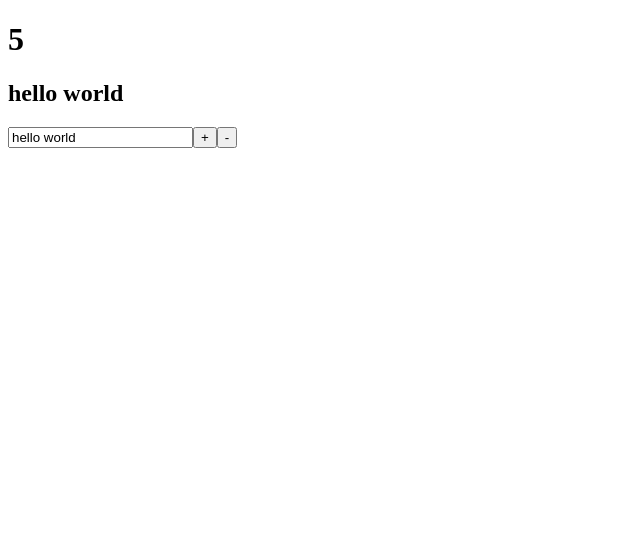
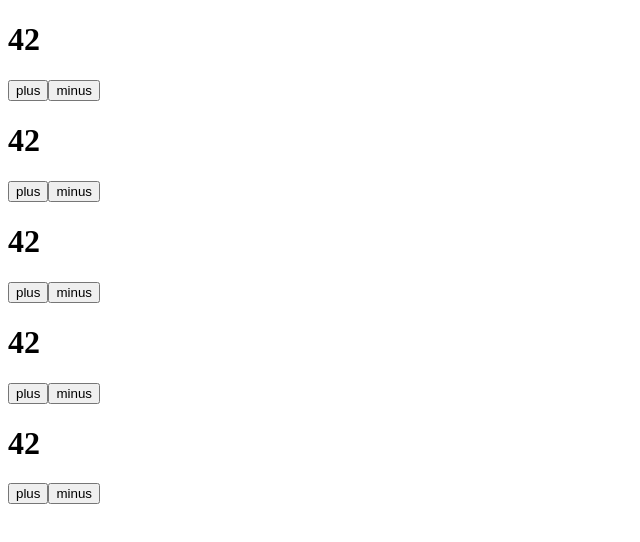
Before and after one commit to sumenko/hello_react, a React (Create React App) app: page / in a window 1280 px wide. Shown: the top 542 px of the page, without its empty margins (0-640 px from the left). Built offline with nearby package versions, Linux system fonts and the light colour scheme; the HTML template or start-up script is replaced by a standard one.

Commit message:
component Counter created

```diff
--- a/src/App.js
+++ b/src/App.js
@@ -1,25 +1,15 @@
 import React, {useState} from 'react';
+import Counter from './components/Counter';
+
 
 function App() {
-  const [likes, setLikess] = useState(5);
-  const [value, setValue] = useState('hello world');
-  function Increment(){
-    setLikess(likes+1);
-  }
-  function Decrement(){
-    setLikess(likes-1);
-  }
   return (
     <div className="App">
-      <h1>{likes}</h1>
-      <h2>{value}</h2>
-      <input
-        type="text"
-        value={value}
-        onChange={evenat => setValue(evenat.target.value)}
-      />
-      <button onClick={Increment}>+</button>
-      <button onClick={Decrement}>-</button>
+      <Counter/>
+      <Counter/>
+      <Counter/>
+      <Counter/>
+      <Counter/>
     </div>
   );
 }
--- /dev/null
+++ b/src/components/Counter.jsx
@@ -0,0 +1,20 @@
+import React, {useState} from 'react';
+
+const Counter = function(){
+    const [likes, setLikes] = useState(42);
+    function Increment(){
+        setLikes(likes+1);
+    }
+    function Decrement(){
+        setLikes(likes-1);
+    }
+    return (
+        <div>
+            <h1>{likes}</h1>
+            <button onClick={Increment}>plus</button>
+            <button onClick={Decrement}>minus</button>
+        </div>
+    )
+};
+
+export default Counter;
```
